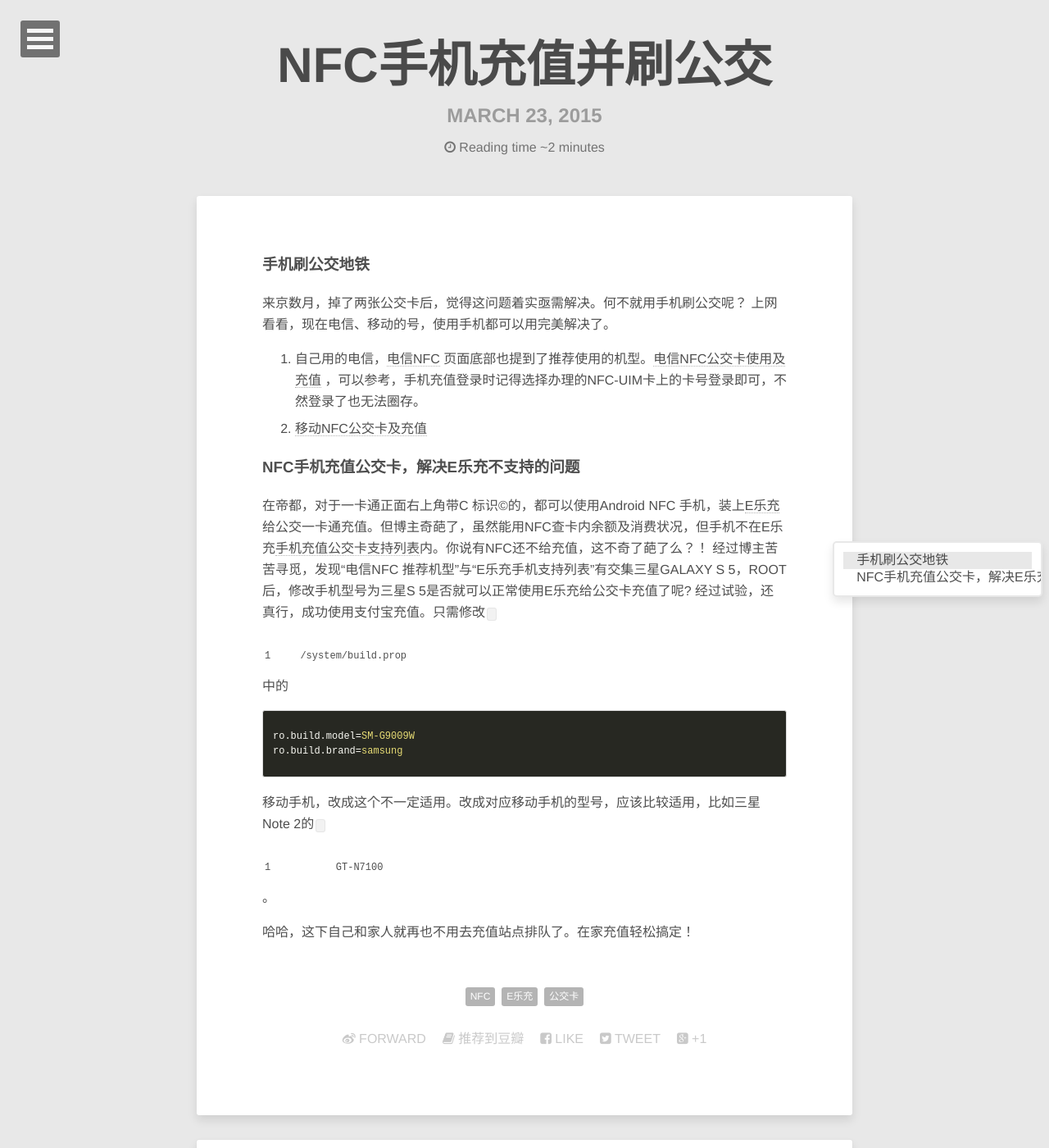
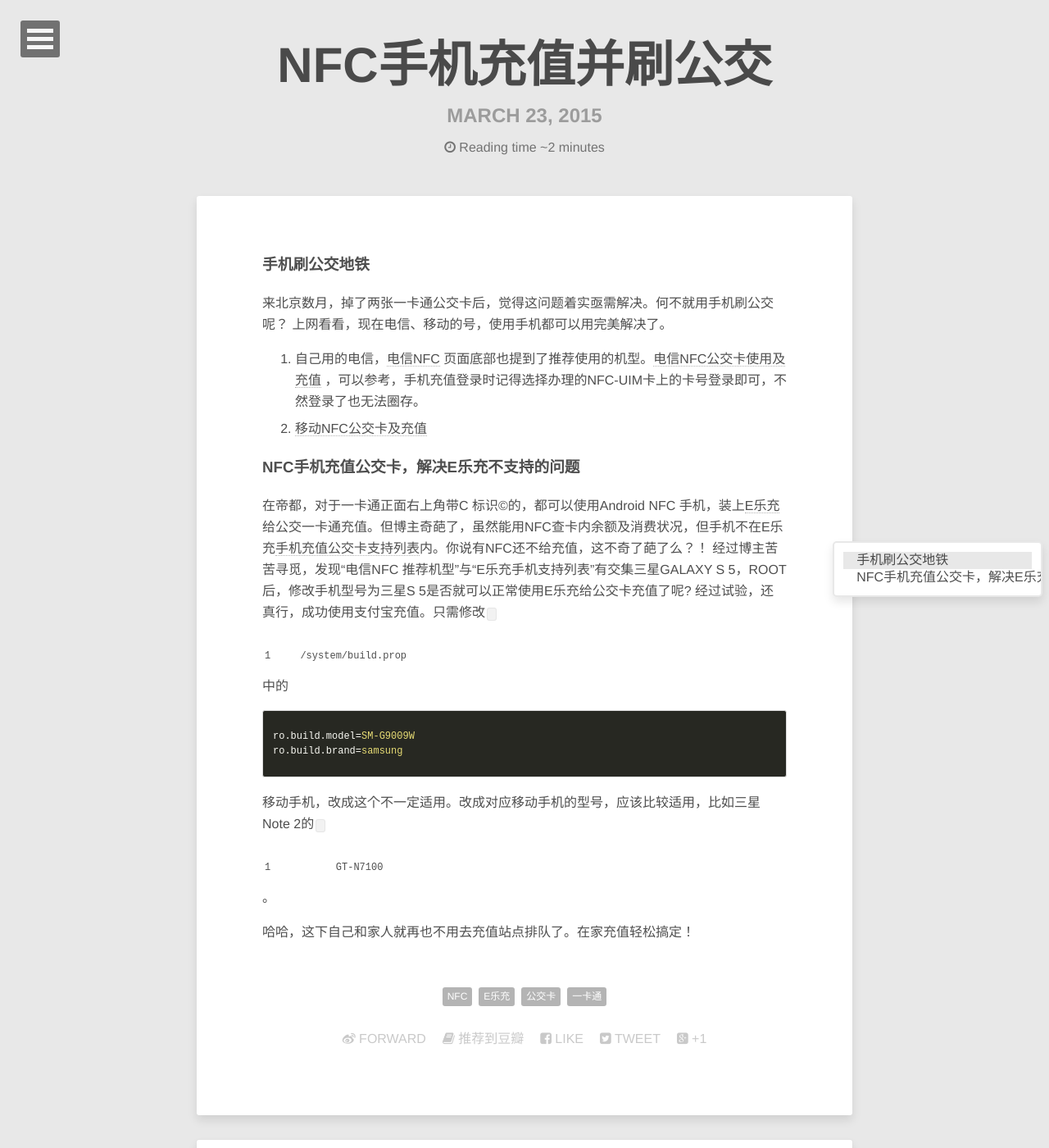
Before and after one commit to jinntrance/blog, a Jekyll site: the page built from _posts/CHS/2015-03-23-nfc.md, in a window 1280 px wide and 1400 px high. Shown: the whole window at 82% size. Built offline with Jekyll 4.4.1, drawn with Linux system fonts in a browser that asks for light colours; comment, search, counter and statistics services are not loaded.

Commit message:
add keywords in a post

```diff
--- a/_posts/CHS/2015-03-23-nfc.md
+++ b/_posts/CHS/2015-03-23-nfc.md
@@ -4,14 +4,14 @@ title: "NFC手机充值并刷公交"
 modified:
 categories:
 description:
-tags: [NFC, E乐充, 公交卡]
+tags: [NFC, E乐充, 公交卡, 一卡通]
 date: 2015-03-23T22:37:10+08:00
 
 ---
 
 ### 手机刷公交地铁
 
-来京数月，掉了两张公交卡后，觉得这问题着实亟需解决。何不就用手机刷公交呢？
+来北京数月，掉了两张一卡通公交卡后，觉得这问题着实亟需解决。何不就用手机刷公交呢？
 上网看看，现在电信、移动的号，使用手机都可以用完美解决了。
 
 1. 自己用的电信，[电信NFC] 页面底部也提到了推荐使用的机型。[电信NFC公交卡使用及充值] ，可以参考，手机充值登录时记得选择办理的NFC-UIM卡上的卡号登录即可，不然登录了也无法圈存。
```
